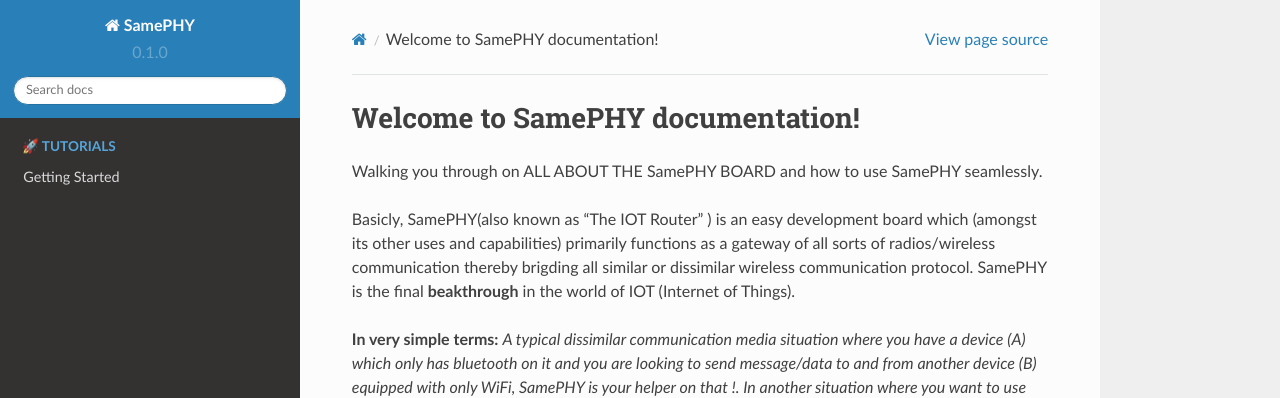
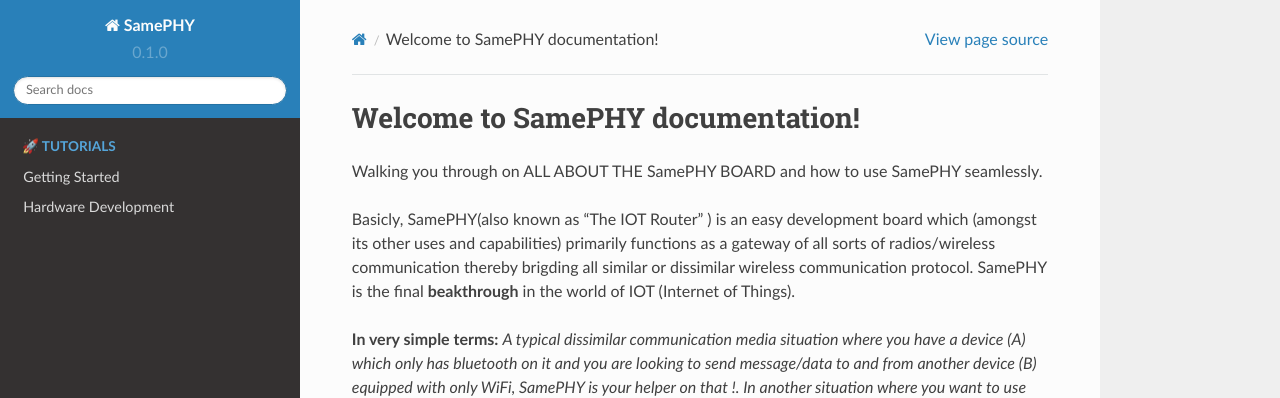
Before and after one commit to petchu99/bookish-waddle, a Sphinx documentation site: the page built from docs/source/index.rst, in a window 1280 px wide. Shown: the top 398 px of the page. Built offline with Sphinx 7.4.7 and the Read the Docs theme 2.0.0, drawn with Linux system fonts in a browser that asks for light colours.

Commit message:
Update index.rst

```diff
--- a/docs/source/index.rst
+++ b/docs/source/index.rst
@@ -4,6 +4,7 @@
    :caption: 🚀 Tutorials
 
    /Intro/getting-started
+   /hardware-development/index
 
 
 
```
